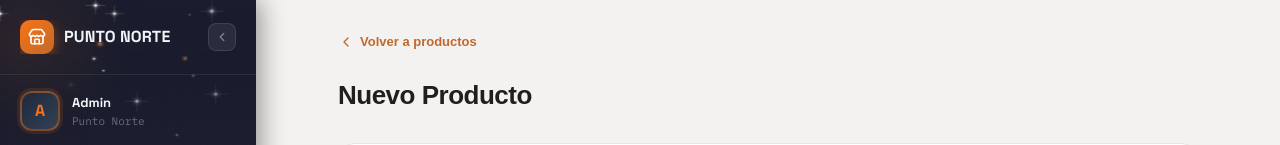
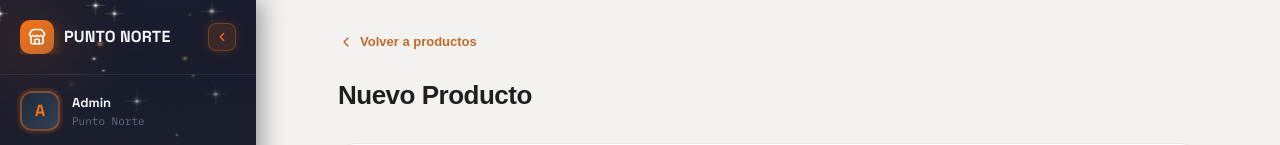
Before and after one commit to artjjad-afk/puntonorte, a Next.js app: page /admin/productos/nuevo in a window 1280 px wide. Shown: the top 145 px of the page. Built offline with nearby package versions, Linux system fonts and the light colour scheme; no server answers.

Commit message:
fix: boton colapsar siempre visible, estilo naranja con glow, rotacion spring

```diff
--- a/components/admin/AdminSidebarNav.tsx
+++ b/components/admin/AdminSidebarNav.tsx
@@ -271,7 +271,7 @@ export function AdminSidebarNav() {
         position: 'relative', zIndex: 1,
       }}>
         {/* Logo */}
-        <div style={{ display: 'flex', alignItems: 'center', gap: 10, overflow: 'hidden' }}>
+        <div style={{ display: 'flex', alignItems: 'center', gap: 10, overflow: 'hidden', flex: 1, minWidth: 0 }}>
           <div style={{
             width: 34, height: 34, borderRadius: 10, flexShrink: 0,
             background: 'linear-gradient(135deg, #f97316, #c1692b)',
@@ -300,23 +300,35 @@ export function AdminSidebarNav() {
           </AnimatePresence>
         </div>
 
-        {/* Botón colapsar */}
+        {/* Botón colapsar — siempre visible */}
         <motion.button
-          whileHover={{ scale: 1.1 }}
-          whileTap={{ scale: 0.92 }}
+          whileHover={{ scale: 1.12 }}
+          whileTap={{ scale: 0.90 }}
           onClick={() => setCollapsed(c => !c)}
           style={{
             width: 28, height: 28, borderRadius: 8, flexShrink: 0,
-            background: 'rgba(255,255,255,0.07)',
-            border: '1px solid rgba(255,255,255,0.1)',
+            background: 'rgba(249,115,22,0.15)',
+            border: '1px solid rgba(249,115,22,0.3)',
             display: 'flex', alignItems: 'center', justifyContent: 'center',
-            cursor: 'pointer', color: 'rgba(148,163,184,0.8)',
+            cursor: 'pointer', color: '#f97316',
             transition: 'color .2s, background .2s',
+            boxShadow: '0 0 10px rgba(249,115,22,0.2)',
           }}
-          onMouseEnter={e => { (e.currentTarget as HTMLElement).style.color = '#f97316'; (e.currentTarget as HTMLElement).style.background = 'rgba(249,115,22,0.1)' }}
-          onMouseLeave={e => { (e.currentTarget as HTMLElement).style.color = 'rgba(148,163,184,0.8)'; (e.currentTarget as HTMLElement).style.background = 'rgba(255,255,255,0.07)' }}
+          onMouseEnter={e => {
+            (e.currentTarget as HTMLElement).style.background = 'rgba(249,115,22,0.25)'
+            ;(e.currentTarget as HTMLElement).style.boxShadow = '0 0 16px rgba(249,115,22,0.4)'
+          }}
+          onMouseLeave={e => {
+            (e.currentTarget as HTMLElement).style.background = 'rgba(249,115,22,0.15)'
+            ;(e.currentTarget as HTMLElement).style.boxShadow = '0 0 10px rgba(249,115,22,0.2)'
+          }}
         >
-          {collapsed ? <ChevronRight size={14} /> : <ChevronLeft size={14} />}
+          <motion.div
+            animate={{ rotate: collapsed ? 0 : 180 }}
+            transition={{ type: 'spring', stiffness: 300, damping: 25 }}
+          >
+            <ChevronRight size={14} />
+          </motion.div>
         </motion.button>
       </div>
 
```
